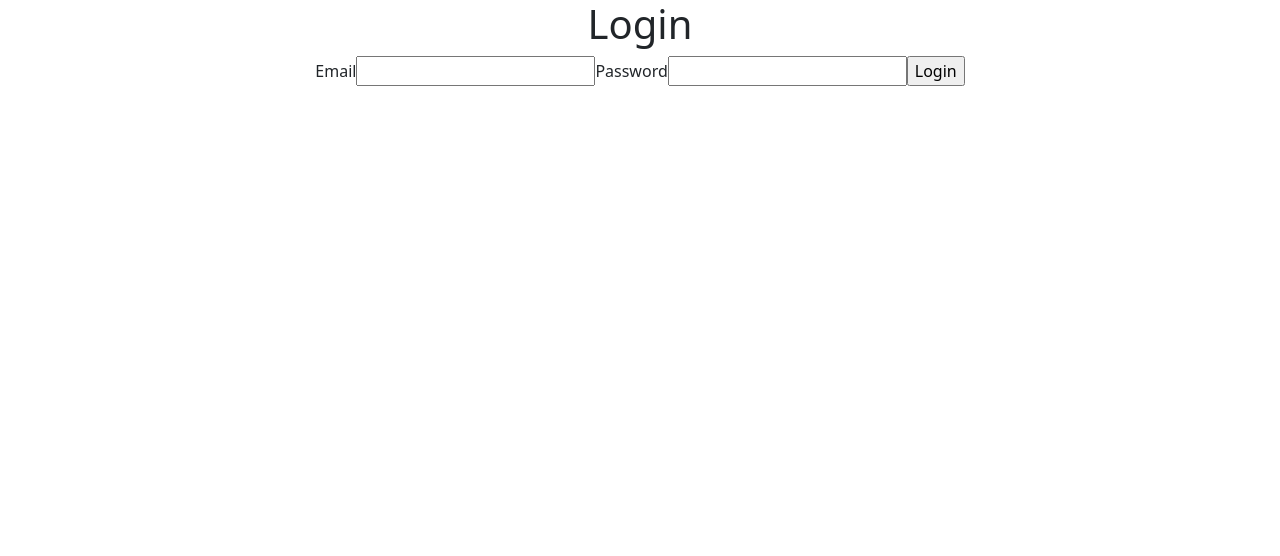
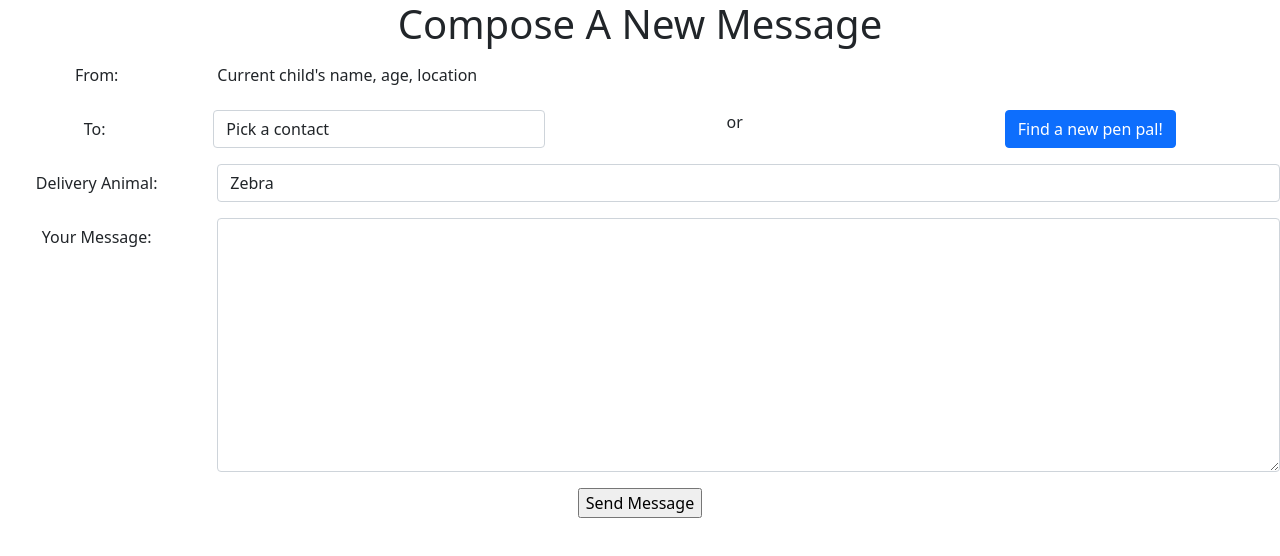
Before and after one commit to Samicap/AniMail, a React (Create React App) app in the folder my-app/client/: page / in a window 1280 px wide. Shown: the top 556 px of the page. Built offline with nearby package versions, Linux system fonts and the light colour scheme.

Commit message:
work on send message functionality

```diff
--- a/my-app/client/src/App.js
+++ b/my-app/client/src/App.js
@@ -1,19 +1,24 @@
 // import logo from './logo.svg';
-import './App.css';
+import "./App.css";
 import React from "react";
-import 'bootstrap/dist/css/bootstrap.min.css';
+import "bootstrap/dist/css/bootstrap.min.css";
 
+import Message from "./components/Message";
+import NavBar from "./components/NavBar";
+import CreateMessage from "./components/CreateMessage";
+import { useState, useEffect } from "react";
+import axios from "axios";
+import {
+  BrowserRouter as Router,
+  Switch,
+  Route,
+  useHistory,
+} from "react-router-dom";
 
-import Message from './components/Message';
-import NavBar from "./components/NavBar";
-import CreateMessage from './components/CreateMessage';
-import { useState, useEffect } from 'react'
-import axios from 'axios';
-import { BrowserRouter as Router, Switch, Route, useHistory } from 'react-router-dom';
-
-import LoginForm from './components/LoginForm';
-import ParentProfile from './components/ParentProfile';
-
+import LoginForm from "./components/LoginForm";
+import ParentProfile from "./components/ParentProfile";
+import Placeholder from "./components/Placeholder";
+import Netflix from "./components/Netflix";
 
 function App() {
   //const [user, setUser] = useState(null)
@@ -22,28 +27,28 @@ function App() {
   const [user, setUser] = useState({});
   const [error, setError] = useState("");
 
-  const getUser = userInfo => {
-    setUser(userInfo)
-  }
+  const getUser = (userInfo) => {
+    setUser(userInfo);
+  };
 
   useEffect(() => console.log(user.id), [user]);
 
   //client route: /api/profiles/parents/:id
+  //<LoginForm getUser={getUser} />
 
   return (
     <div className="App">
       <Router>
         <Switch>
-          <Route exact path="/" render={() =>
-            <LoginForm getUser={getUser} />
-          } />
+          <Route exact path="/" render={() => <CreateMessage />} />
 
-          <Route path="/profiles/parents/:id" render={() =>
-            <ParentProfile userId={user.id}/>
-          } />
+          <Route
+            path="/profiles/parents/:id"
+            render={() => <ParentProfile userId={user.id} />}
+          />
 
+          <Route path="/post/success" render={() => <Placeholder />} />
         </Switch>
-
       </Router>
     </div>
   );
--- a/my-app/client/src/components/CreateMessage.js
+++ b/my-app/client/src/components/CreateMessage.js
@@ -1,56 +1,139 @@
 import React from "react";
 import Bootstrap from "bootstrap";
-import { Form, Button, Row, Col, Dropdown } from 'react-bootstrap';
+import { Form, Button, Row, Col, Dropdown } from "react-bootstrap";
+import { useState, useEffect } from "react";
+import axios from "axios";
+import { useHistory } from "react-router-dom";
 
 export default function CreateMessage(props) {
+  const [formData, setFormData] = useState({
+    child_id_to: "",
+    animal_id: "",
+    text: "",
+  });
+
+  const [messageData, setMessageData] = useState({});
+
+  let history = useHistory();
+
+  const submitHandler = (event) => {
+    event.preventDefault();
+
+    //console.log(formData);
+    sendMessage(formData);
+  };
+
+  // :id needs to be changed after we have the login form
+  const sendMessage = (formData) => {
+    axios
+      .post("/api/messages/children/1", {
+        child_id_to: formData.child_id_to,
+        message: formData.text,
+        animal_id: formData.animal_id,
+      })
+      .then(function (response) {
+        //console.log(response.data.message[0]);
+        const data = response.data.message[0];
+
+        setMessageData(data);
+        history.push(`/post/success`);
+      })
+      .catch(function (error) {
+        console.log(error);
+      });
+  };
+
+  useEffect(() => console.log(messageData), [messageData]);
+
   return (
-    <Form>
+    <Form onSubmit={submitHandler}>
       <h1>Compose A New Message</h1>
       <Form.Group as={Row} controlId="formPlaintextFrom">
         <Form.Label column sm="2">
           From:
         </Form.Label>
         <Col sm="10">
-        <Form.Control plaintext readOnly defaultValue="Current child's name, age, location" />
+          <Form.Control
+            plaintext
+            readOnly
+            defaultValue="Current child's name, age, location"
+          />
         </Col>
       </Form.Group>
       <Form.Group as={Row} controlId="selectPenPal.ControlSelect">
         <Row>
-        <Form.Label column sm={2}>To:</Form.Label>
+          <Form.Label column sm={2}>
+            To:
+          </Form.Label>
           <Col>
-          <Form.Control value={-1} as="select">
+            <Form.Control
+              value={-1}
+              as="select"
+              value={formData.child_id_to}
+              onChange={(event) =>
+                setFormData({
+                  ...formData,
+                  child_id_to: event.target.value,
+                })
+              }
+            >
               <option placeholder="Pick a contact">Pick a contact</option>
-            <option>Ana, 8, Montreal</option>
-            <option>Naz, 8, Istanbul</option>
-            <option>Sam, 8, Phoenix</option>
-            <option>Thomas, 8, Toronto</option>
+              <option value="4">Ana, 8, Montreal</option>
+              <option value="1">Naz, 8, Istanbul</option>
+              <option value="2">Sam, 8, Phoenix</option>
+              <option value="3">Thomas, 8, Toronto</option>
             </Form.Control>
           </Col>
           <Col> or </Col>
           <Col>
-          <Button variant="primary">Find a new pen pal!</Button>{' '}
+            <Button variant="primary">Find a new pen pal!</Button>{" "}
           </Col>
         </Row>
       </Form.Group>
       <Form.Group as={Row} controlId="selectAnimal.ControlSelect">
-      <Form.Label column sm={2}>Delivery Animal:</Form.Label>
+        <Form.Label column sm={2}>
+          Delivery Animal:
+        </Form.Label>
         <Col sm={10}>
-        <Form.Control as="select">
-          <option>Zebra</option>
-          <option>Llama</option>
-          <option>Owl</option>
-          <option>Dove</option>
-          <option>Shark</option>
-          <option>Octopus</option>
+          <Form.Control
+            as="select"
+            value={formData.animal_id}
+            onChange={(event) =>
+              setFormData({
+                ...formData,
+                animal_id: event.target.value,
+              })
+            }
+          >
+            <option value="1">Zebra</option>
+            <option value="2">Llama</option>
+            <option value="3">Owl</option>
+            <option value="4">Dove</option>
+            <option value="5">Shark</option>
+            <option value="6">Octopus</option>
           </Form.Control>
         </Col>
       </Form.Group>
       <Form.Group as={Row} controlId="createMessage.ControlTextarea">
-      <Form.Label column sm={2}>Your Message:</Form.Label>
+        <Form.Label column sm={2}>
+          Your Message:
+        </Form.Label>
         <Col sm={10}>
-        <Form.Control as="textarea" rows={10} />
+          <Form.Control
+            as="textarea"
+            rows={10}
+            value={formData.text}
+            onChange={(event) =>
+              setFormData({
+                ...formData,
+                text: event.target.value,
+              })
+            }
+          />
         </Col>
       </Form.Group>
-    <Button variant="primary">Send Message</Button>{' '}
+      {/* <Button variant="primary">Send Message</Button>{" "} */}
+      <input type="submit" value="Send Message" />
     </Form>
-)};
+  );
+}
--- /dev/null
+++ b/my-app/client/src/components/Netflix.js
@@ -0,0 +1,20 @@
+import axios from "axios";
+import { useState } from "react";
+import { useHistory } from "react-router-dom";
+import { Link } from "react-router-dom";
+
+export default function Placeholder(props) {
+  return (
+    <div>
+      <ul>
+        <li>
+          <Link to="/page1">Parent</Link>
+        </li>
+        <li>
+          <Link to="/page2">Children</Link>
+        </li>
+        <li></li>
+      </ul>
+    </div>
+  );
+}
--- /dev/null
+++ b/my-app/client/src/components/Placeholder.js
@@ -0,0 +1,3 @@
+export default function Placeholder(props) {
+  return <h1>Placeholder Component</h1>;
+}
--- a/my-app/client/src/components/SignUp.js
+++ /dev/null
@@ -1,4 +0,0 @@
-export default function SignUp(props) {
-
-  return <h1>I am Sign Up</h1>
-}
```
Also changed, not shown: 1 other file (tests, documents, lock files or other folders). Lines whose indentation alone changed are shown as unchanged.
